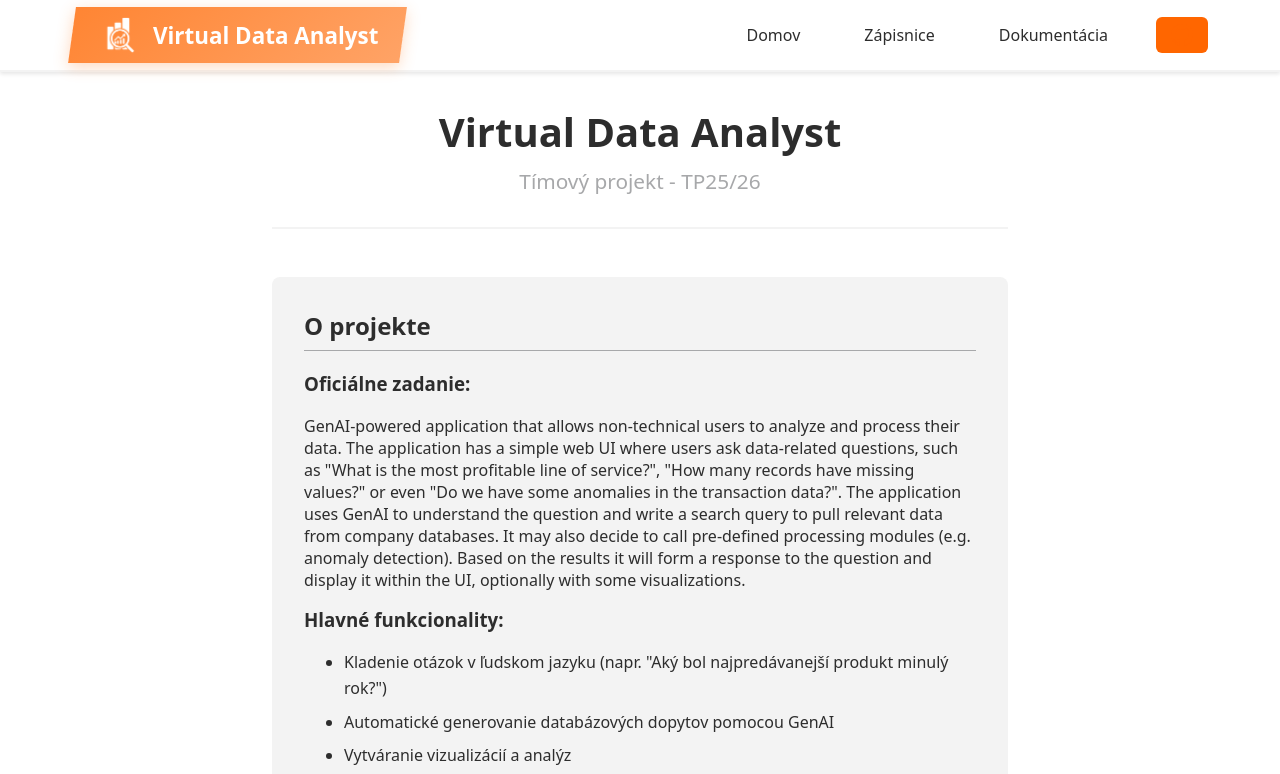
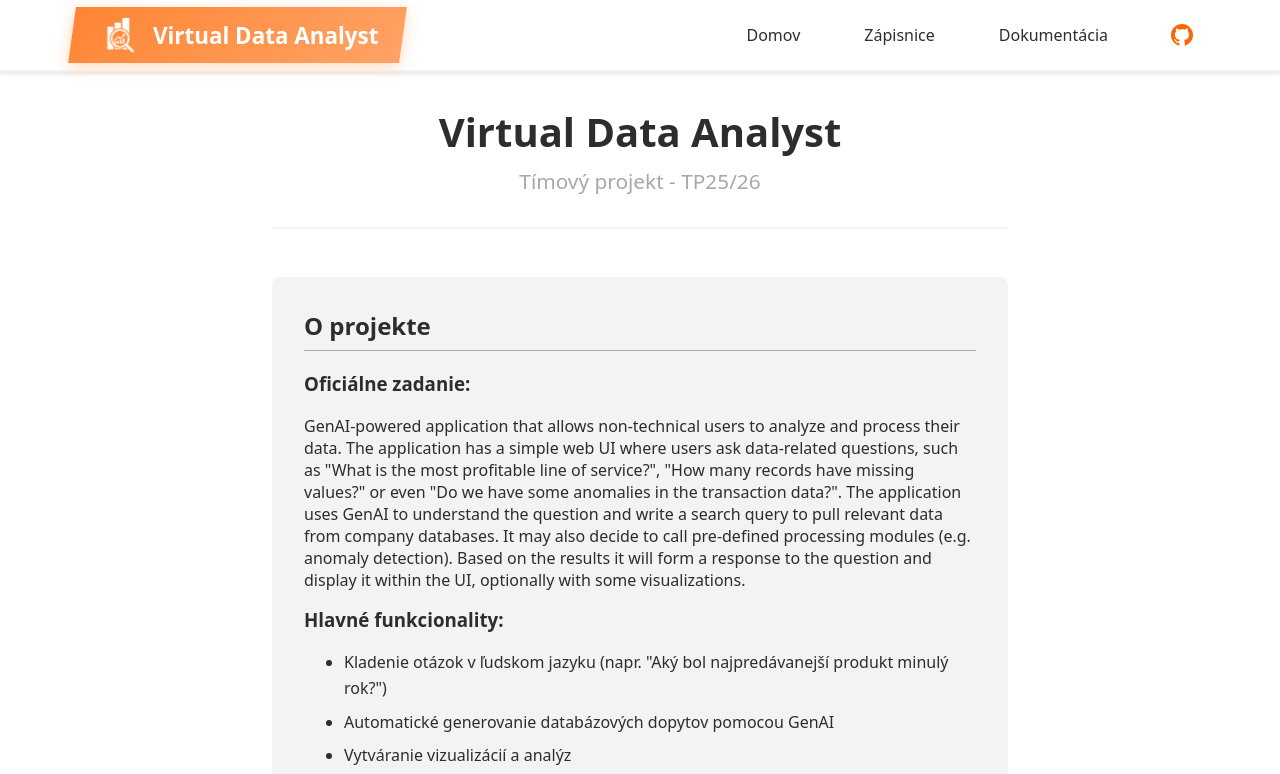
Before and after one commit to peter115342/TP25_26_webpage, an Astro site: page / in a window 1280 px wide. In both pictures the pointer is over the link "GitHub Repository". Shown: the top 774 px of the page. Built offline with nearby package versions, Linux system fonts and the light colour scheme; Astro itself is replaced by a stand-in of ours.

Commit message:
fix : Github logo hover fix

```diff
--- a/src/layouts/Layout.astro
+++ b/src/layouts/Layout.astro
@@ -209,6 +209,11 @@ const { title = "Virtual Data Analyst - Tímový Projekt" } = Astro.props;
     color: white;
   }
 
+  .github-link:hover {
+    background: none;
+    color: inherit;
+  }
+
   .github-link {
     display: flex;
     align-items: center;
@@ -216,11 +221,14 @@ const { title = "Virtual Data Analyst - Tímový Projekt" } = Astro.props;
   }
 
   .github-link svg {
-    transition: transform 0.2s;
+    transition:
+      transform 0.2s,
+      color 0.2s;
   }
 
   .github-link:hover svg {
     transform: scale(1.1);
+    color: #bbb;
   }
 
   .nav-toggle {
```
